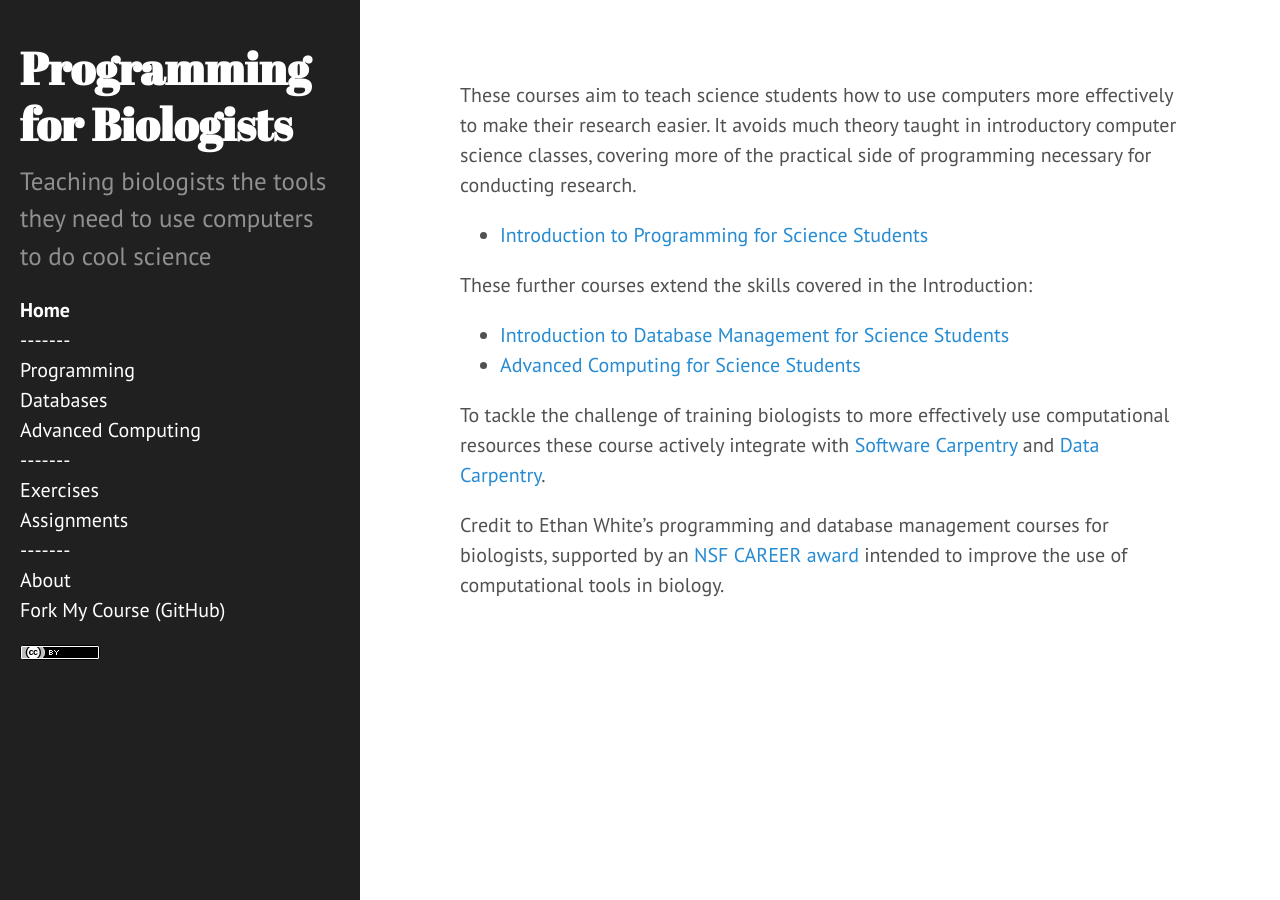
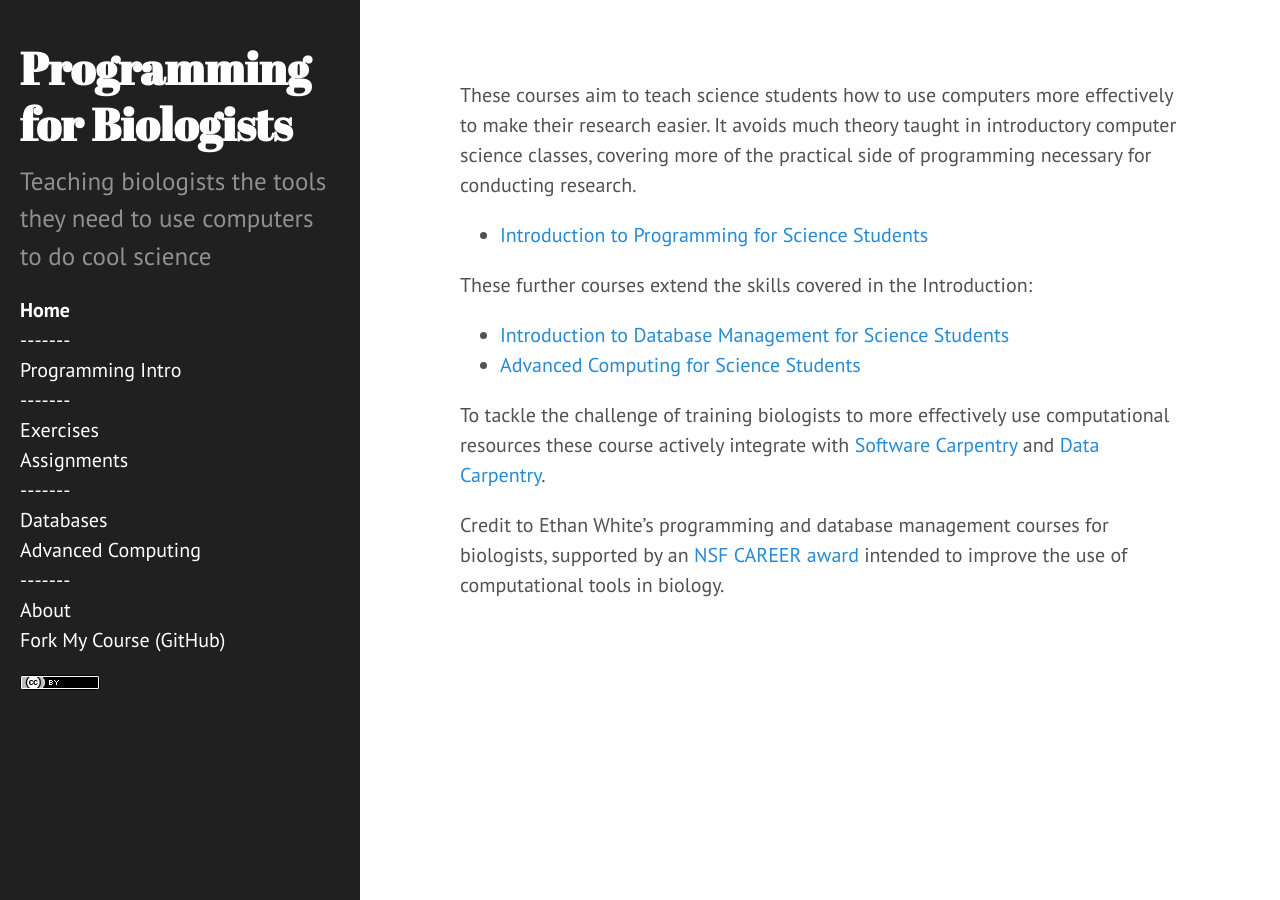
Before and after one commit to MonmouthSchool/MonmouthSchool.github.io, a Jekyll site: the page built from index.md, in a window 1280 px wide. Built offline with Jekyll 4.4.1, drawn with Linux system fonts in a browser that asks for light colours; Markdown is read by kramdown in place of the engine named in the settings.

Commit message:
Update sidebar.html

```diff
--- a/_includes/sidebar.html
+++ b/_includes/sidebar.html
@@ -11,12 +11,16 @@
     <nav class="sidebar-nav">
       <a class="sidebar-nav-item{% if page.url == site.baseurl %} active{% endif %}" href="{{ site.baseurl }}">Home</a>
       <a class="sidebar-nav-item">-------</a>
-      <a class="sidebar-nav-item{% if page.url == '/programming/' %} active{% endif %}" href="/programming">Programming</a>
+      <a class="sidebar-nav-item{% if page.url == '/programming/' %} active{% endif %}" href="/programming">Programming Intro</a>
+
+       <a class="sidebar-nav-item">-------</a>
+      <a class="sidebar-nav-item{% if page.url == '/exercises/' %} active{% endif %}" href="/exercises">Exercises</a>
+      <a class="sidebar-nav-item{% if page.url == '/assignments/' %} active{% endif %}" href="/assignments">Assignments</a>
+
+      <a class="sidebar-nav-item">-------</a>
       <a class="sidebar-nav-item{% if page.url == '/databases/' %} active{% endif %}" href="/databases">Databases</a>
       <a class="sidebar-nav-item{% if page.url == '/advanced/' %} active{% endif %}" href="/advanced">Advanced Computing</a>
-      <a class="sidebar-nav-item">-------</a>
-      <a class="sidebar-nav-item{% if page.url == '/exercises/' %} active{% endif %}" href="/exercises">Exercises</a>
-      <a class="sidebar-nav-item{% if page.url == '/assignments/' %} active{% endif %}" href="/assignments">Assignments</a>
+
       <a class="sidebar-nav-item">-------</a>
       <a class="sidebar-nav-item{% if page.url == '/about/' %} active{% endif %}" href="/about">About</a>
       <a class="sidebar-nav-item" href="{{ site.github.repo }}">Fork My Course (GitHub)</a>
```
